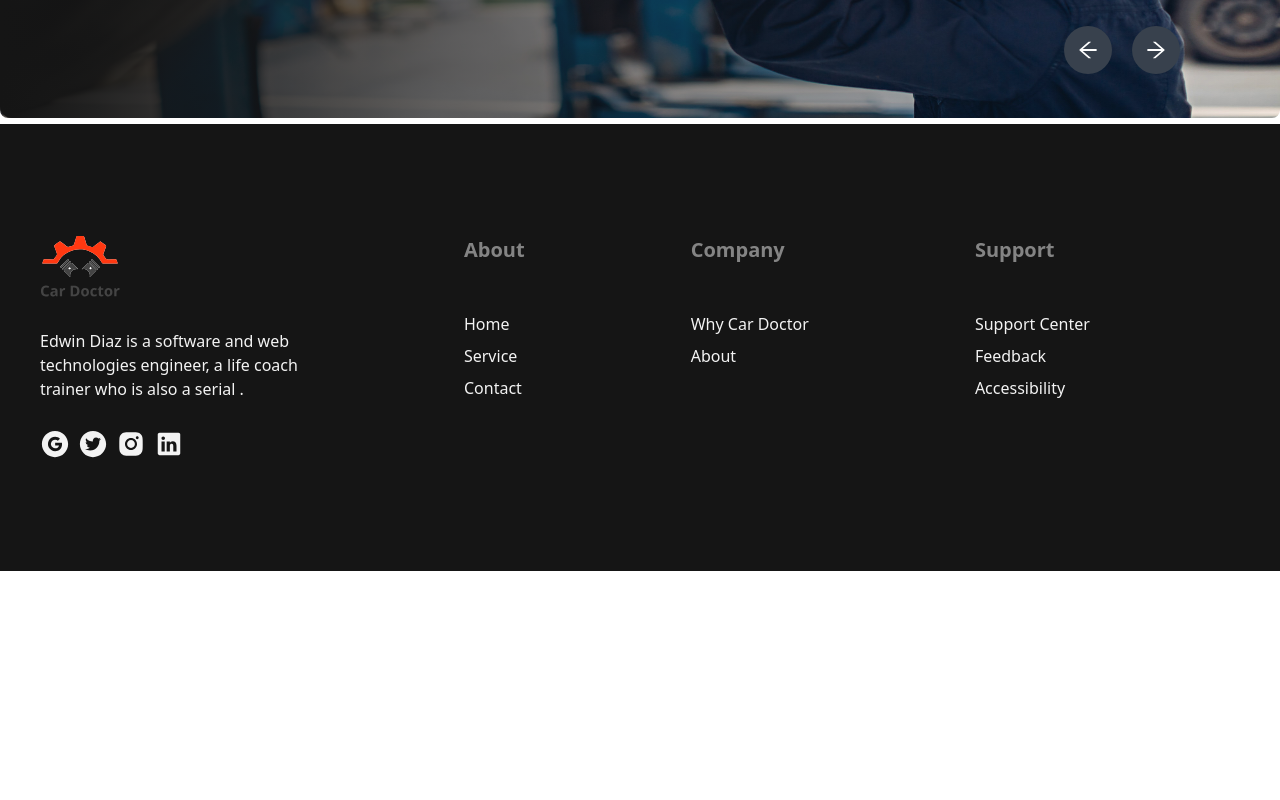
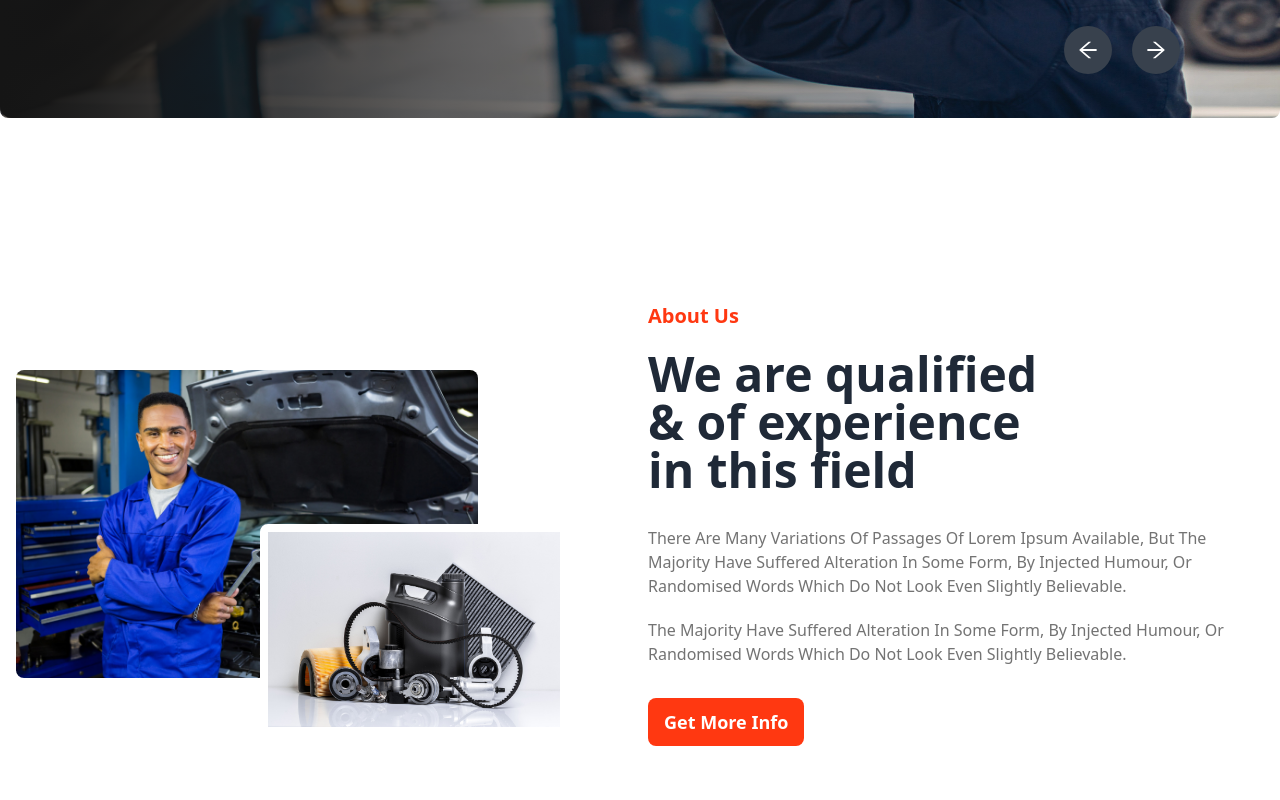
Before and after one commit to Humaiun-Manik/car-doctor-client, a React app: page / in a window 1280 px wide. Shown: the part 600-1400 px from the top of the page. Before the commit the page ends 1171 px from the top, so only its background shows below. Built offline with nearby package versions, Linux system fonts and the light colour scheme; the HTML template or start-up script is replaced by a standard one.

Commit message:
added about

```diff
--- a/src/pages/home/Home.jsx
+++ b/src/pages/home/Home.jsx
@@ -1,9 +1,11 @@
+import About from "./about/About";
 import Banner from "./banner/Banner";
 
 const Home = () => {
   return (
     <div>
       <Banner />
+      <About />
     </div>
   );
 };
--- /dev/null
+++ b/src/pages/home/about/About.jsx
@@ -0,0 +1,34 @@
+import person from "./../../../assets/images/about_us/person.jpg";
+import parts from "./../../../assets/images/about_us/parts.jpg";
+const About = () => {
+  return (
+    <div className="hero min-h-screen">
+      <div className="hero-content flex-col lg:flex-row">
+        <div className="lg:w-1/2 relative">
+          <img src={person} className="w-3/4 rounded-lg " />
+          <img src={parts} className="w-1/2 rounded-lg absolute right-16 top-1/2 border-8 border-white" />
+        </div>
+        <div className="lg:w-1/2 ">
+          <h4 className="text-xl text-[#FF3811] font-bold mb-5">About Us</h4>
+          <h1 className="text-5xl font-bold">
+            We are qualified <br /> & of experience <br /> in this field
+          </h1>
+          <p className="pt-8 pb-5 text-[#737373] capitalize">
+            There are many variations of passages of Lorem Ipsum available, but the majority have suffered
+            alteration in some form, by injected humour, or randomised words which do not look even slightly
+            believable.
+          </p>
+          <p className="pb-8 text-[#737373] capitalize">
+            the majority have suffered alteration in some form, by injected humour, or randomised words which
+            do not look even slightly believable.
+          </p>
+          <button className="btn bg-[#FF3811] capitalize text-white text-lg font-semibold border-0 mr-5 hover:text-black duration-500">
+            Get More Info
+          </button>
+        </div>
+      </div>
+    </div>
+  );
+};
+
+export default About;
```
